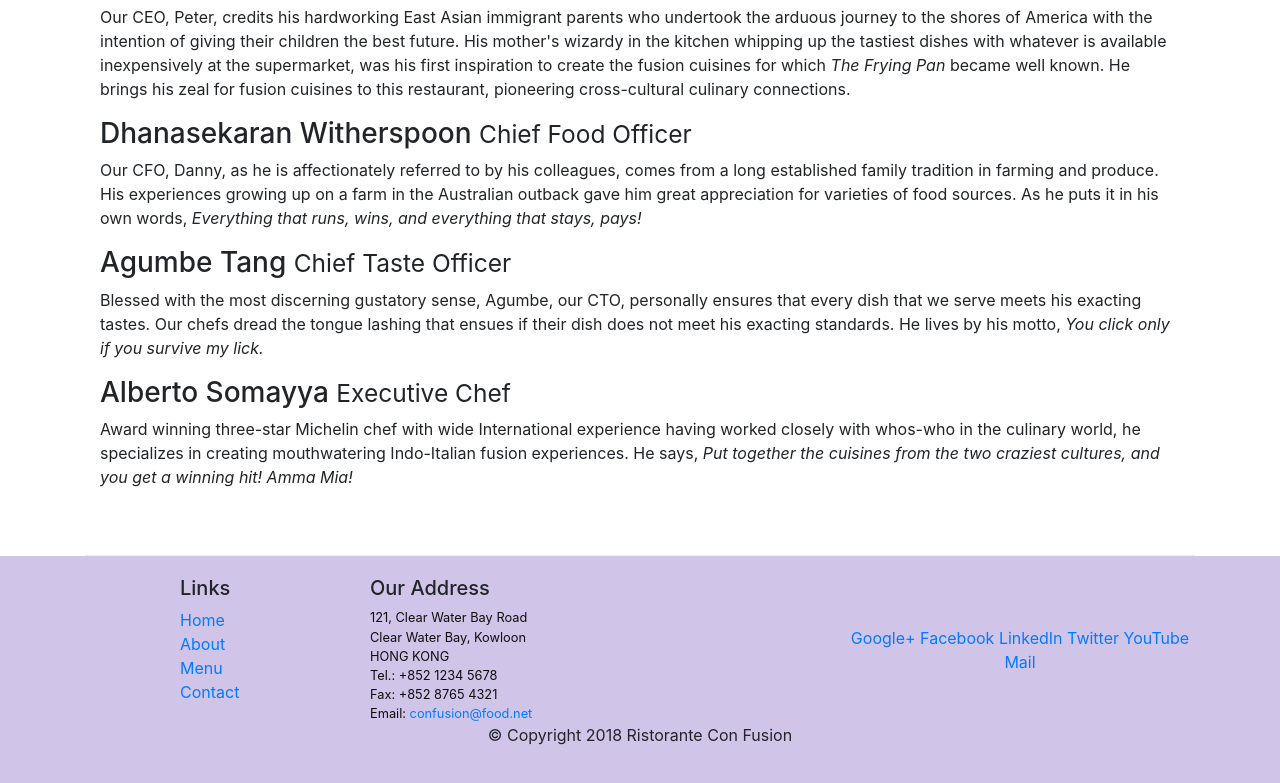
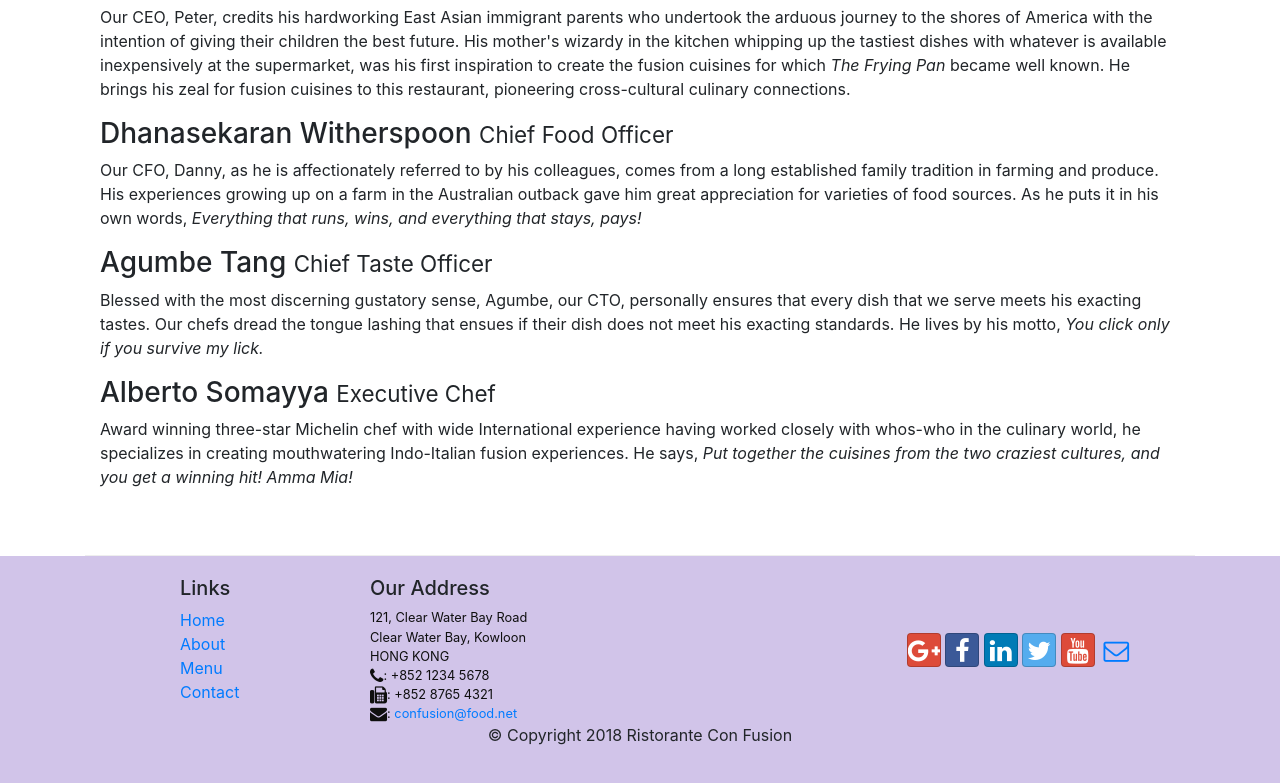
Before and after one commit to NDDT-B5/angular-training, a website: page aboutus.html in a window 1280 px wide. Shown: the part 998-1781 px from the top of the page. Drawn offline with nearby package versions, Linux system fonts and the light colour scheme.

Commit message:
Icon Fonts

```diff
--- a/aboutus.html
+++ b/aboutus.html
@@ -10,7 +10,10 @@
 
     <!-- Bootstrap CSS -->
     <link rel="stylesheet" href="node_modules/bootstrap/dist/css/bootstrap.min.css">
+	<link rel="stylesheet" href="node_modules/font-awesome/css/font-awesome.min.css">
+    <link rel="stylesheet" href="node_modules/bootstrap-social/bootstrap-social.css">
 	<link href="css/styles.css" rel="stylesheet">
+
     <title>Ristorante Con Fusion: About Us</title>
 
 </head>
@@ -24,10 +27,10 @@
 			<a class="navbar-brand" href="#">Ristorante Con Fusion</a>
 		    <div class="collapse navbar-collapse" id="Navbar">
                 <ul class="navbar-nav mr-auto">
-					<li class="nav-item active"><a class="nav-link" href="#">Home</a></li>
-					<li class="nav-item"><a class="nav-link" href="./aboutus.html">About</a></li>
-					<li class="nav-item"><a class="nav-link" href="#">Menu</a></li>
-					<li class="nav-item"><a class="nav-link" href="#">Contact</a></li>
+                    <li class="nav-item"><a class="nav-link" href="./index.html"><span class="fa fa-home fa-lg"></span> Home</a></li>
+                    <li class="nav-item active"><a class="nav-link" href="#"><span class="fa fa-info fa-lg"></span> About</a></li>
+                    <li class="nav-item"><a class="nav-link" href="#"><span class="fa fa-list fa-lg"></span> Menu</a></li>
+                    <li class="nav-item"><a class="nav-link" href="#"><span class="fa fa-address-card fa-lg"></span> Contact</a></li>
                 </ul>
 			</div>
         </div>
@@ -102,19 +105,20 @@
 		              121, Clear Water Bay Road<br>
 		              Clear Water Bay, Kowloon<br>
 		              HONG KONG<br>
-		              Tel.: +852 1234 5678<br>
-		              Fax: +852 8765 4321<br>
-		              Email: <a href="mailto:confusion@food.net">confusion@food.net</a>
+					  <i class="fa fa-phone fa-lg"></i>: +852 1234 5678<br>
+                      <i class="fa fa-fax fa-lg"></i>: +852 8765 4321<br>
+                      <i class="fa fa-envelope fa-lg"></i>:
+                      <a href="mailto:confusion@food.net">confusion@food.net</a>
 		           </address>
                 </div>
                 <div class="col-12 col-sm-4 align-self-center">
                     <div class="text-center">
-                        <a href="http://google.com/+">Google+</a>
-                        <a href="http://www.facebook.com/profile.php?id=">Facebook</a>
-                        <a href="http://www.linkedin.com/in/">LinkedIn</a>
-                        <a href="http://twitter.com/">Twitter</a>
-                        <a href="http://youtube.com/">YouTube</a>
-                        <a href="mailto:">Mail</a>
+                        <a class="btn btn-social-icon btn-google" href="http://google.com/+"><i class="fa fa-google-plus"></i></a>
+                        <a class="btn btn-social-icon btn-facebook" href="http://www.facebook.com/profile.php?id="><i class="fa fa-facebook"></i></a>
+                        <a class="btn btn-social-icon btn-linkedin" href="http://www.linkedin.com/in/"><i class="fa fa-linkedin"></i></a>
+                        <a class="btn btn-social-icon btn-twitter" href="http://twitter.com/"><i class="fa fa-twitter"></i></a>
+                        <a class="btn btn-social-icon btn-google" href="http://youtube.com/"><i class="fa fa-youtube"></i></a>
+                        <a class="btn btn-social-icon" href="mailto:"><i class="fa fa-envelope-o"></i></a>
                     </div>
                 </div>
            </div>
```
Also changed, not shown: index.html (+16 -13 lines), package.json (+8 -1 lines), 1 other file. Lines whose indentation alone changed are shown as unchanged.
